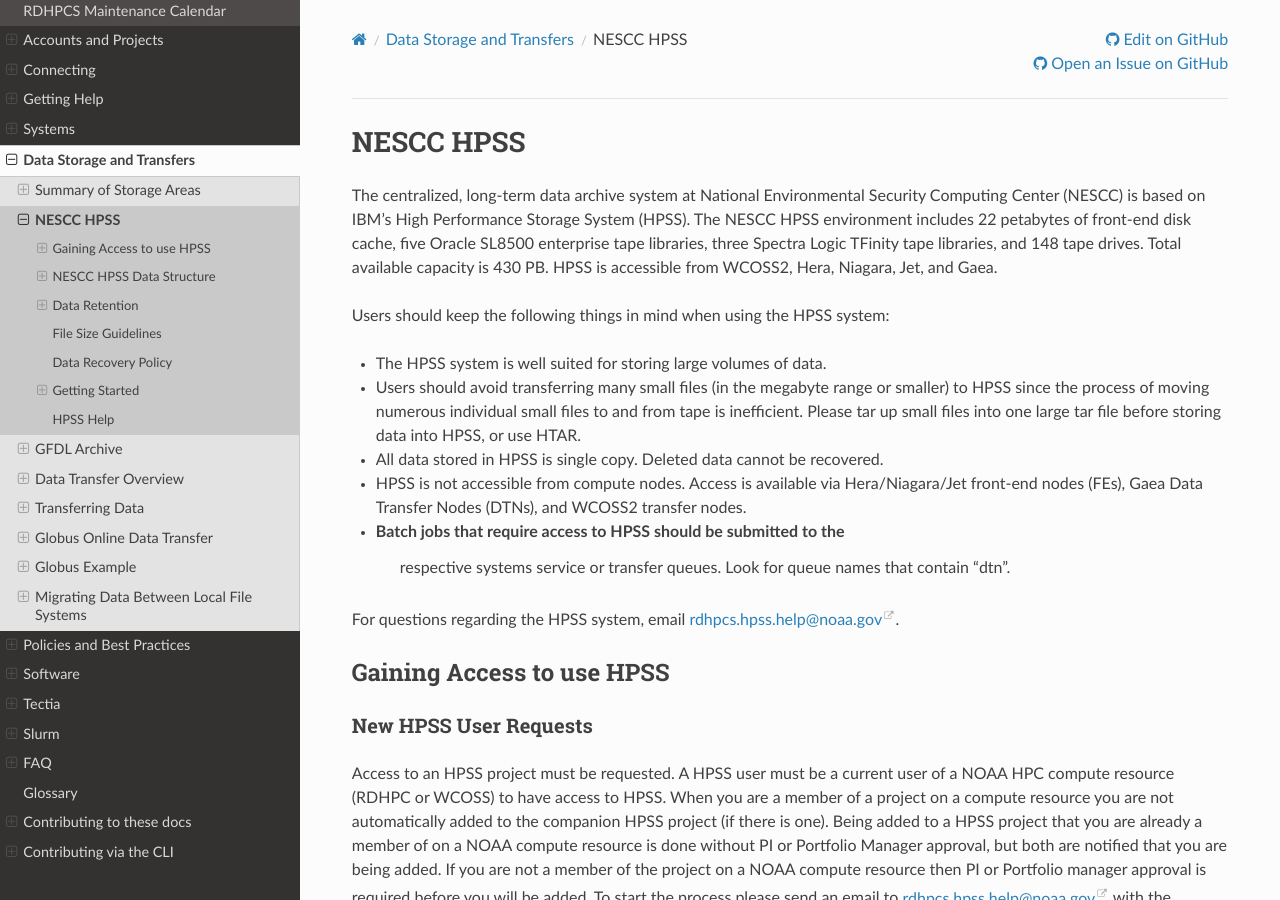
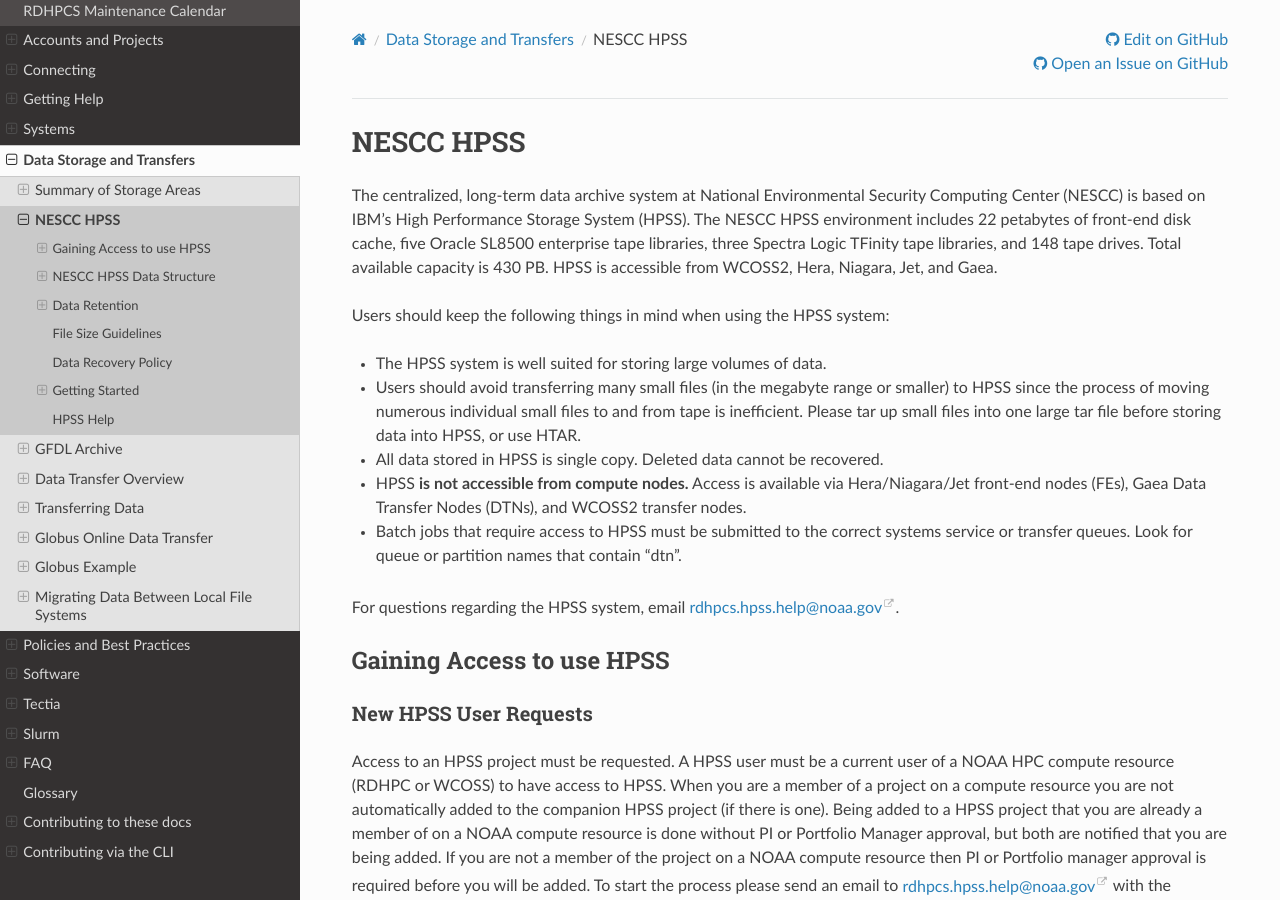
Before and after one commit to NOAA-RDHPCS/noaa-rdhpcs.github.io, a Sphinx documentation site: the page built from source/data/nescc_hpss.rst, in a window 1280 px wide and 900 px high. Built offline with Sphinx 7.4.7 and the Read the Docs theme 3.1.0, drawn with Linux system fonts in a browser that asks for light colours.

Commit message:
correct list

```diff
--- a/source/data/nescc_hpss.rst
+++ b/source/data/nescc_hpss.rst
@@ -19,11 +19,11 @@ Users should keep the following things in mind when using the HPSS system:
    to and from tape is inefficient. Please tar up small files into one large
    tar file before storing data into HPSS, or use HTAR.
 -  All data stored in HPSS is single copy. Deleted data cannot be recovered.
--  HPSS is not accessible from compute nodes. Access is available via
+-  HPSS **is not accessible from compute nodes.** Access is available via
    Hera/Niagara/Jet front-end nodes (FEs), Gaea Data Transfer Nodes (DTNs),
    and WCOSS2 transfer nodes.
-- Batch jobs that require access to HPSS should be submitted to the
-   respective systems service or transfer queues.  Look for queue
+-  Batch jobs that require access to HPSS must be submitted to the
+   correct systems service or transfer queues.  Look for queue or partition
    names that contain "dtn".
 
 For questions regarding the HPSS system, email rdhpcs.hpss.help@noaa.gov.
```
